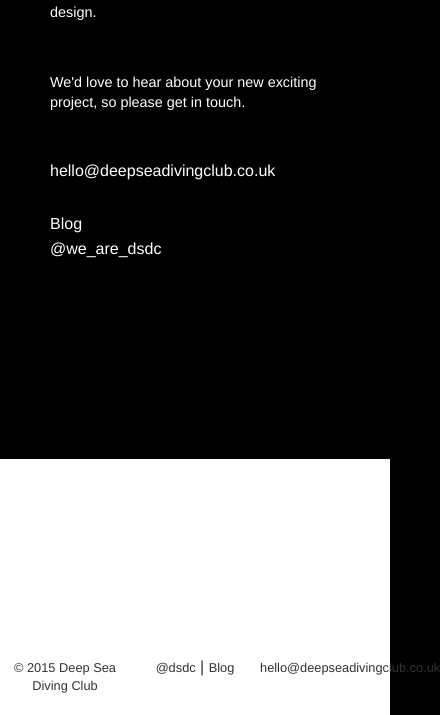
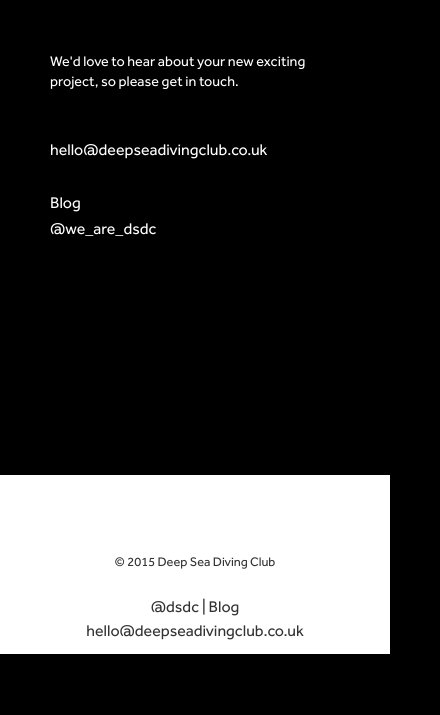
Before and after one commit to mattpill/DSDC, a website: page contact.html in a window 390 px wide. Shown: the part 229-944 px from the top of the page, 440 px wide, since content can reach past the window. After the commit the page ends 883 px from the top, so only its background shows below. Drawn offline with Linux system fonts and the light colour scheme; a script that the page names is missing.

Commit message:
effra font now included. Footer section modified for mobile sites

```diff
--- a/css/style.css
+++ b/css/style.css
@@ -1,3 +1,20 @@
+@font-face {
+    font-family: 'effraregular';
+    src: url('../fonts/effra_std_rg-webfont.eot');
+    src: url('../fonts/effra_std_rg-webfont.eot?#iefix') format('embedded-opentype'),
+         url('../fonts/effra_std_rg-webfont.woff2') format('woff2'),
+         url('../fonts/effra_std_rg-webfont.woff') format('woff'),
+         url('../fonts/effra_std_rg-webfont.ttf') format('truetype'),
+         url('../fonts/effra_std_rg-webfont.svg#effraregular') format('svg');
+    font-weight: normal;
+    font-style: normal;
+
+}
+
+body, h1, h2, h3, h4, h5, h6, p, a {
+  font-family: 'effraregular';
+}
+
 *, *:after, *:before { -webkit-box-sizing: border-box; box-sizing: border-box; }
 .clearfix:before, .clearfix:after { display: table; content: ''; }
 .clearfix:after { clear: both; }
@@ -67,6 +84,7 @@
 /* line 49, ../scss/style.scss */
 .top-bar .top-bar-section ul {
   background: none;
+  margin-right: 5%;
 }
 /* line 52, ../scss/style.scss */
 .top-bar .top-bar-section ul li a:not(.button), .top-bar .top-bar-section ul li.active a:not(.button) {
@@ -190,7 +208,7 @@
   top: 0;
   left: 0;
   width: 100%;
-  height: auto;
+  height: 100%;
 }
 
 /* Anchor will cover the whole item by default */
@@ -553,6 +571,17 @@ height: 12%; /* choose any height */
   }
 }
 
+@media only screen and (max-width: 600px) {
+  .footer-section {
+    padding-top: 10%
+  }
+
+  .footer-section div, .footer-section div a {
+    width: 100%;
+    margin-bottom: 2%;
+    font-size: 1em;
+  }
+}
 
 @media only screen and (max-width: 1024px) {
   /* line 172, ../scss/style.scss */
```
Also changed, not shown: css/app.css, fonts/effra_std_rg-webfont.ttf (added), fonts/effra_std_rg-webfont.woff (added), fonts/effra_std_rg-webfont.woff2 (added), 4 other files.
